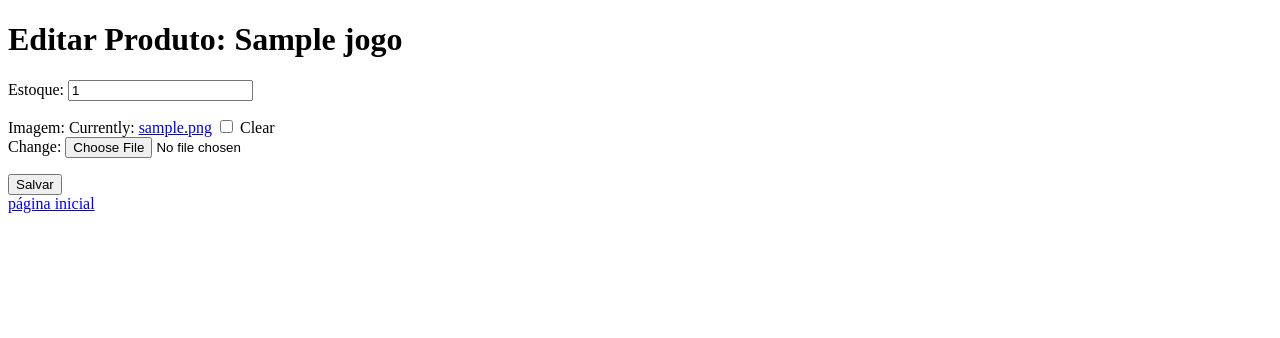
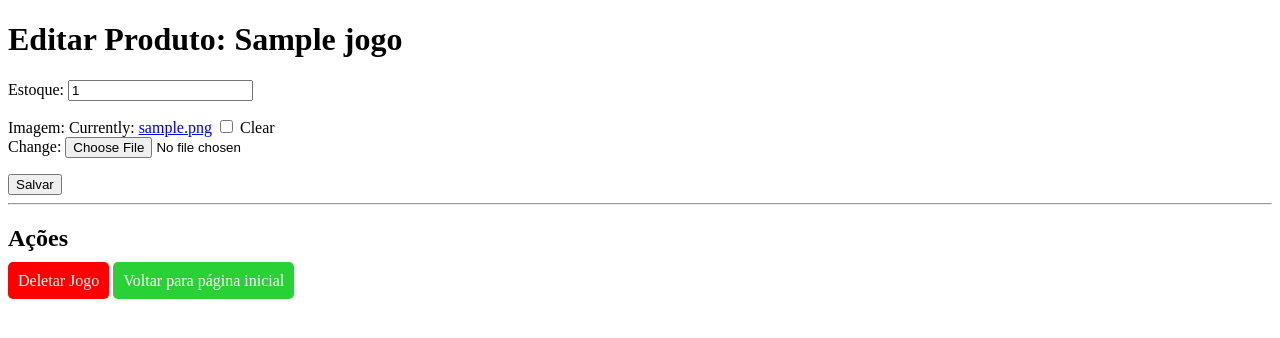
Before and after one commit to RogerioNeto07/CRM-Locadora, a Django app: page /jogo/editar/1/ in a window 1280 px wide. Shown: the top 338 px of the page. Run offline with Django 5.2, Linux system fonts and the light colour scheme; tables that the repository leaves empty hold one stand-in row (values such as "Sample post").

Commit message:
adicionar função de deletar jogo

```diff
--- a/locadora/urls.py
+++ b/locadora/urls.py
@@ -28,6 +28,7 @@ urlpatterns = [
     path('registrarpedido', views.RegistarPedido.as_view(), name='registrarpedido'),
     path('pedidos', views.Pedidos.as_view(), name='pedidos'),
     path('jogo/editar/<int:pk>/', views.EditarJogo.as_view(), name='editar_jogo'),
+    path('jogo/deletar/<int:pk>/', views.DeletarJogo.as_view(), name='deletar_jogo'),
 ]
 
 if settings.DEBUG:
--- a/main/templates/create.html
+++ b/main/templates/create.html
@@ -3,7 +3,7 @@
 <head>
     <meta charset="UTF-8">
     <meta name="viewport" content="width=device-width, initial-scale=1.0">
-    <title>Document</title>
+    <title>Adicionar jogo</title>
 </head>
 <body>
     <form method="post" enctype="multipart/form-data">
--- a/main/templates/details.html
+++ b/main/templates/details.html
@@ -3,7 +3,7 @@
 <head>
     <meta charset="UTF-8">
     <meta name="viewport" content="width=device-width, initial-scale=1.0">
-    <title>Document</title>
+    <title>Detalhes do jogo</title>
 </head>
 <body>
     <h1>Detalhes do jogo {{jogos.nome}}:</h1>
--- a/main/templates/editar_jogo.html
+++ b/main/templates/editar_jogo.html
@@ -3,7 +3,7 @@
 <head>
     <meta charset="UTF-8">
     <meta name="viewport" content="width=device-width, initial-scale=1.0">
-    <title>Document</title>
+    <title>Editar jogo</title>
 </head>
 <body>
     <h1>Editar Produto: {{ form.instance.nome }}</h1>
@@ -14,7 +14,11 @@
     <button type="submit">Salvar</button>
 </form>
 
-<a href="{% url 'index' %}">página inicial</a>
+<hr>
+
+<h2>Ações</h2>
+<a href="{% url 'deletar_jogo' object.pk %}" style="background-color: red; color: white; padding: 10px; text-decoration: none; border-radius: 5px;">Deletar Jogo</a>
+<a href="{% url 'index' %}" style="background-color: rgb(41, 209, 55); color: white; padding: 10px; text-decoration: none; border-radius: 5px;" >Voltar para página inicial</a>
 
 </body>
 </html>
--- a/main/templates/index.html
+++ b/main/templates/index.html
@@ -3,7 +3,7 @@
 <head>
     <meta charset="UTF-8">
     <meta name="viewport" content="width=device-width, initial-scale=1.0">
-    <title>Document</title>
+    <title>CRM Locadora</title>
 </head>
     <a href="{% url 'index' %}">Inicio</a>  <a href="{% url 'adicionar' %}">Adicionar jogo</a>  <a href="{% url 'registrarpedido' %}">Registrar Pedido</a>  <a href="{% url 'pedidos' %}">Lista de pedidos</a>
 <body>
--- a/main/templates/pedidos.html
+++ b/main/templates/pedidos.html
@@ -3,7 +3,7 @@
 <head>
     <meta charset="UTF-8">
     <meta name="viewport" content="width=device-width, initial-scale=1.0">
-    <title>Document</title>
+    <title>Lista de pedidos</title>
 </head>
     <a href="{% url 'index' %}">Inicio</a>  <a href="{% url 'adicionar' %}">Adicionar jogo</a>  <a href="{% url 'registrarpedido' %}">Registrar Pedido</a>  <a href="{% url 'pedidos' %}">Lista de pedidos</a>
 
--- a/main/templates/registrarpedido.html
+++ b/main/templates/registrarpedido.html
@@ -3,7 +3,7 @@
 <head>
     <meta charset="UTF-8">
     <meta name="viewport" content="width=device-width, initial-scale=1.0">
-    <title>Document</title>
+    <title>Registrar pedido</title>
 </head>
 <body>
     <form method="post">
--- a/main/views.py
+++ b/main/views.py
@@ -1,6 +1,6 @@
 from django.shortcuts import render
 from main.models import *
-from django.views.generic import CreateView, ListView, DetailView
+from django.views.generic import CreateView, ListView, DetailView, DeleteView
 from django.views.generic.edit import UpdateView
 from django.urls import reverse_lazy
 from .models import *
@@ -90,3 +90,8 @@ class EditarJogo(UpdateView):
         response = super().form_valid(form)
         messages.success(self.request, 'Jogo editado com sucesso!')
         return response
+
+class DeletarJogo(DeleteView):
+    model = Jogo
+    template_name = 'delete.html'
+    success_url = reverse_lazy('index')
```
Also changed, not shown: main/templates/delete.html (added, +18 -0 lines).
